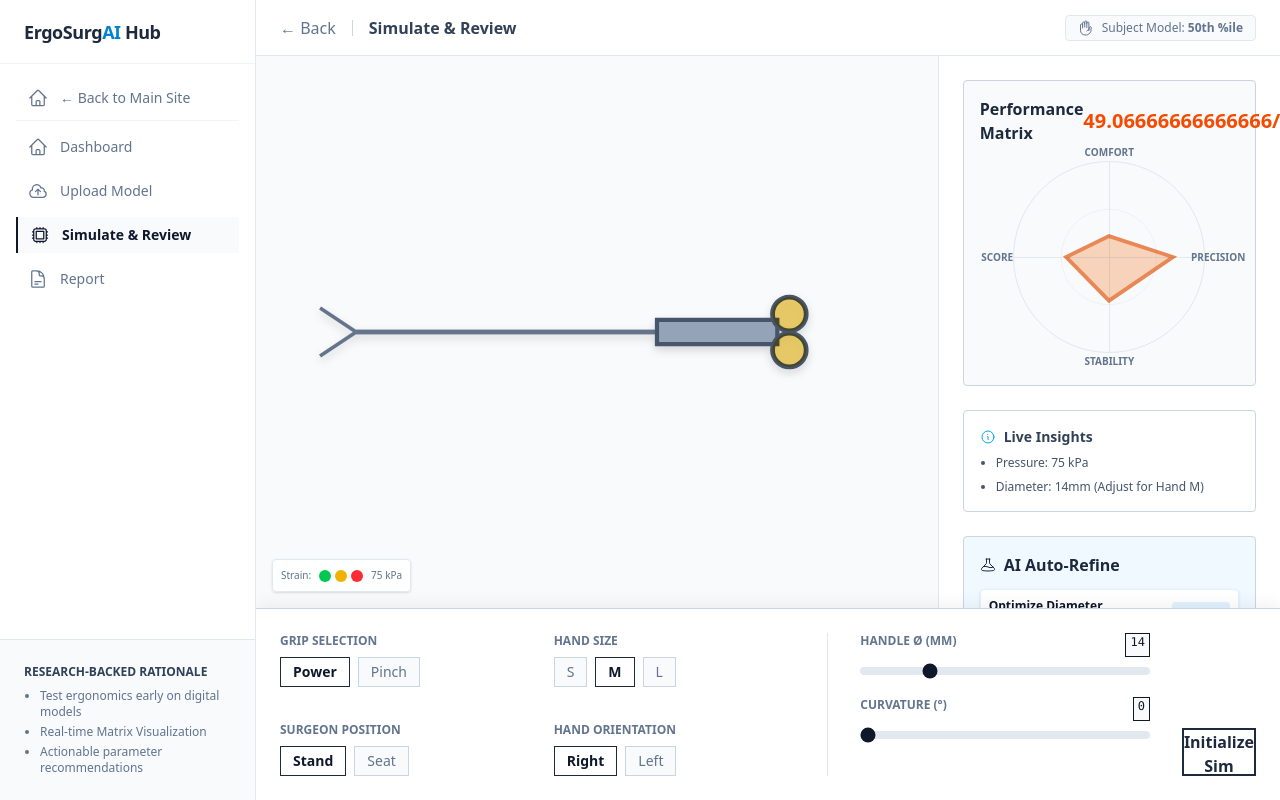
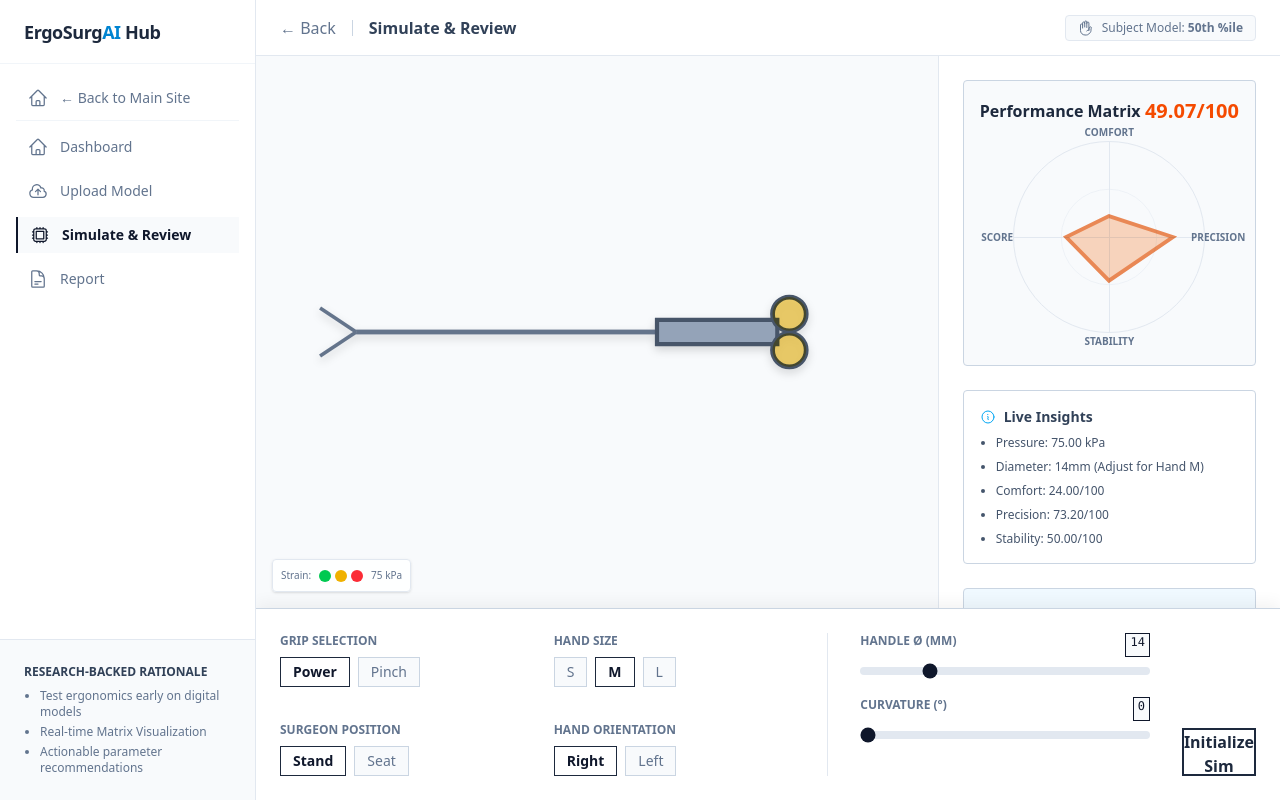
Before and after one commit to darrancebeh/hci-assignment-website, a Next.js app: page /prototypes in a window 1280 px wide. Both pictures are taken after a click on the button "Simulate & Review". Built offline with nearby package versions, Linux system fonts and the light colour scheme.

Commit message:
round matrix scoring to 2 decimals

```diff
--- a/src/app/prototypes/page.tsx
+++ b/src/app/prototypes/page.tsx
@@ -293,7 +293,7 @@ export default function PrototypePage() {
                       <div className="flex justify-between items-center mb-4">
                          <h3 className="font-bold text-slate-800">Performance Matrix</h3>
                          <div className={`font-bold text-xl ${metrics.score > 75 ? 'text-green-600' : 'text-orange-600'}`}>
-                           {metrics.score}/100
+                           {metrics.score.toFixed(2)}/100
                          </div>
                       </div>
 
@@ -328,11 +328,14 @@ export default function PrototypePage() {
                       </div>
                       <ul className="list-disc pl-4 text-xs text-slate-600 space-y-2">
                          <li className={metrics.pressure > 80 ? "text-red-600 font-bold" : ""}>
-                           Pressure: {metrics.pressure} kPa {metrics.pressure > 80 && "(Trauma Risk!)"}
+                           Pressure: {metrics.pressure.toFixed(2)} kPa {metrics.pressure > 80 && "(Trauma Risk!)"}
                          </li>
                          <li>
                            Diameter: {params.dia}mm {Math.abs(params.dia - 32) > 5 ? "(Adjust for Hand M)" : "(Optimal)"}
                          </li>
+                         <li>Comfort: {metrics.comfort.toFixed(2)}/100</li>
+                         <li>Precision: {metrics.precision.toFixed(2)}/100</li>
+                         <li>Stability: {metrics.stability.toFixed(2)}/100</li>
                       </ul>
                    </div>
 
```
